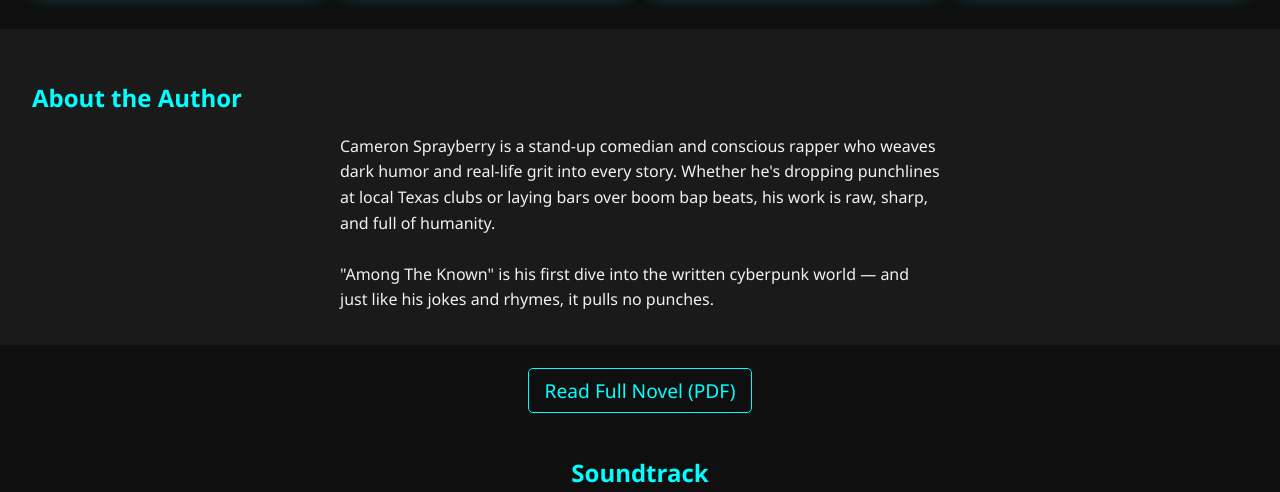
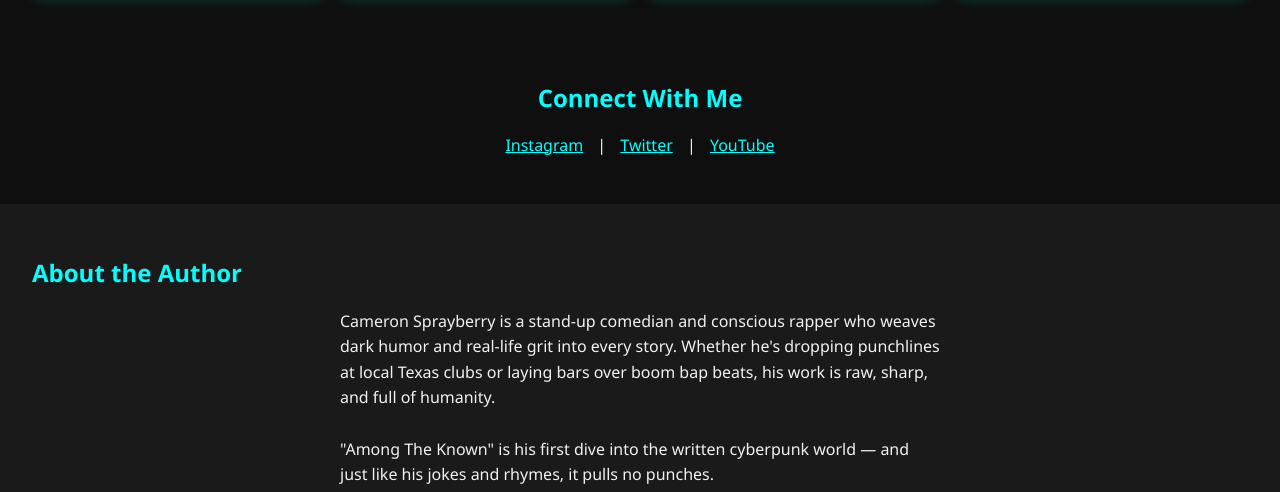
Before and after one commit to CameronSprayberry/AmongTheKnown, a plain HTML site: page index.html in a window 1280 px wide. Shown: the part 454-946 px from the top of the page. Drawn offline with Linux system fonts and the light colour scheme.

Commit message:
Added social media links

```diff
--- a/index.html
+++ b/index.html
@@ -91,6 +91,17 @@
     </div>
   </section>
 
+
+<section class="socials" style="text-align: center; padding: 2rem;">
+  <h2 style="color: #00ffff;">Connect With Me</h2>
+  <p>
+    <a href="https://instagram.com/dasprayberry" target="_blank" style="color: #00ffff; margin: 0 10px;">Instagram</a> |
+    <a href="https://twitter.com/CAMTAYL71621519" target="_blank" style="color: #00ffff; margin: 0 10px;">Twitter</a> |
+    <a href="https://youtube.com/@sprayberry4285" target="_blank" style="color: #00ffff; margin: 0 10px;">YouTube</a>
+  </p>
+</section>
+
+
   <section class="bio">
     <h2>About the Author</h2>
     <p>
```
